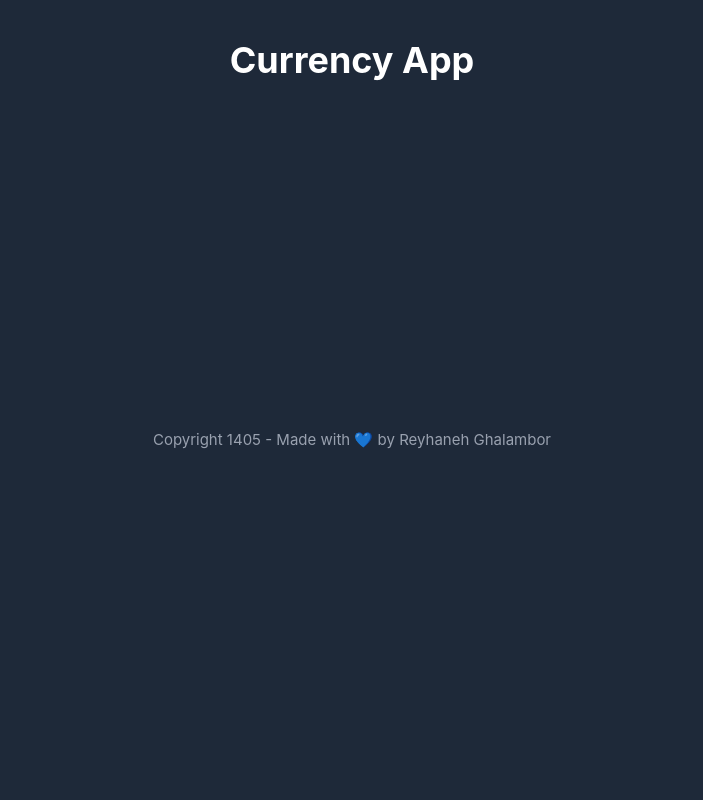
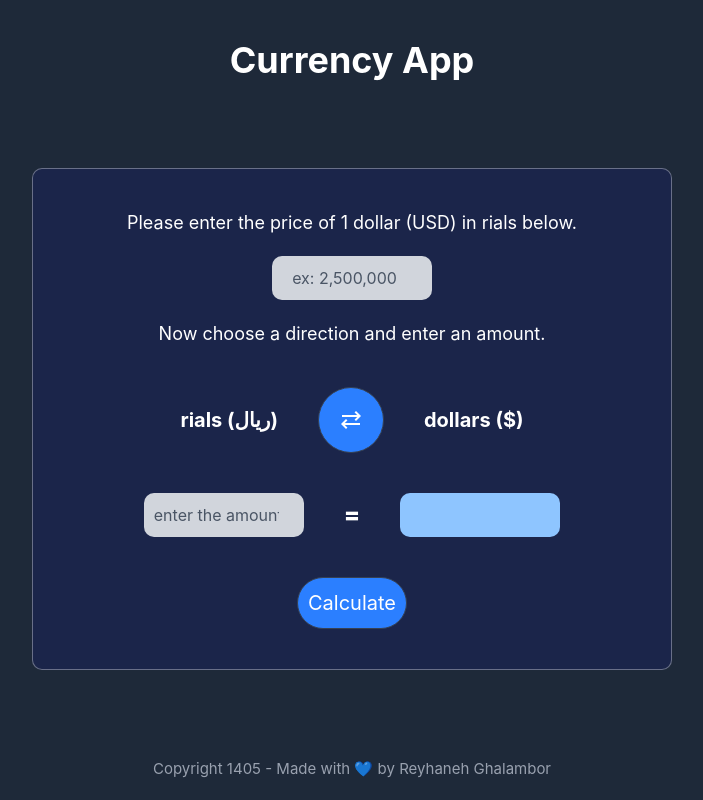
Before and after one commit to reyhanneh-gh/currency-app, a React (Vite) app: page / in a window 1280 px wide. Shown: the whole page, without its empty margins (288-991 px from the left). Built offline with nearby package versions, Linux system fonts and the light colour scheme.

Commit message:
full layout

```diff
--- a/src/App.jsx
+++ b/src/App.jsx
@@ -1,13 +1,13 @@
 import { useState } from 'react'
 import Header from "./components/Header"
-// import Input from "./components/Input"
-// import Output from "./components/Output"
+import Converter from "./components/Converter"
 import Footer from "./components/Footer"
 
 function App() {
   return (
-    <div className="w-full h-dvh flex flex-wrap justify-center bg-gray-800">
+    <div className="w-full min-h-screen flex flex-wrap justify-center content-between bg-gray-800">
       <Header />
+      <Converter />
       <Footer />
     </div>
   )
--- /dev/null
+++ b/src/components/Converter.jsx
@@ -0,0 +1,32 @@
+function Forms() {
+    return (
+        <section className="w-11/12 md:w-3/4 lg:w-1/2 h-fit flex flex-wrap justify-center items-center formBg rounded-[10px] p-10 my-5">
+            <p className="w-full h-fit text-[18px] text-center text-white">
+                Please enter the price of 1 dollar (USD) in rials below.
+            </p>
+            <div className="w-full h-fit flex justify-center my-5">
+                <input type="number" placeholder="ex: 2,500,000" className="w-40 h-fit p-2.5 bg-gray-300 rounded-[10px] text-center text-black placeholder:text-gray-600 placeholder:text-center" />
+            </div>
+            <p className="w-full h-fit text-[18px] text-center text-white mb-5">
+                Now choose a direction and enter an amount.
+            </p>
+
+            <div className="w-full h-fit flex justify-center items-center relative my-5">
+                <p className="text-white font-bold h-fit w-fit text-[20px]">rials (ريال)</p>
+                <span className="changeBtn material-symbols-outlined mx-10 p-5 rounded-full bg-blue-500 text-white text-center text-[20px] border border-gray-700 hover:scale-[.9] hover:bg-blue-400 duration-300 cursor-pointer">sync_alt</span>
+                <p className="text-white font-bold h-fit w-fit text-[20px]">dollars ($)</p>
+            </div>
+            <div className="w-full h-fit flex flex-wrap justify-center items-center relative my-5">
+                <input type="number" placeholder="enter the amount" className="w-40 h-fit p-2.5 bg-gray-300 rounded-[10px] text-center text-black placeholder:text-gray-600 placeholder:text-center" />
+                <span className="w-full my-5 md:my-0 md:w-fit text-2xl text-white font-extrabold mx-10 text-center">=</span>
+                <div className="w-40 h-11 p-2.5 bg-blue-300 rounded-[10px] text-center text-black"></div>
+            </div>
+
+            {/* --------------------calc button------------------- */}
+            <div className="w-full h-fit flex justify-center mt-5">
+                <button className="calcBtn p-2.5 bg-blue-500 rounded-full text-center text-[20px] text-white border border-gray-700 hover:scale-[.9] hover:bg-blue-400 duration-300 cursor-pointer">Calculate</button>
+            </div>
+        </section>
+    )
+}
+export default Forms
--- a/src/components/Footer.jsx
+++ b/src/components/Footer.jsx
@@ -1,6 +1,6 @@
 function Footer(){
     return(
-        <h6 className="w-full h-fit text-center text-[15px] text-gray-400">
+        <h6 className="w-full h-fit text-center text-[15px] text-gray-400 pb-5">
             Copyright 1405 - Made with 💙 by Reyhaneh Ghalambor
         </h6>
     )
--- a/src/components/Input.jsx
+++ b/src/components/Input.jsx
@@ -0,0 +1,17 @@
+function Input() {
+    return (
+        <section className="w-full h-fit
+         border border-white flex flex-wrap justify-center items-center">
+            <h4 className="w-full h-fit mb-5 text-[18px] text-center text-white">
+                Please enter the price of 1 dollar (USD) in rials below.
+            </h4>
+            <div className="w-full h-fit flex justify-center relative">
+                <input type="number" placeholder="ex: 2,500,000" className="w-40 h-fit p-2.5 bg-gray-300 rounded-[10px] text-center text-black placeholder:text-gray-600 placeholder:text-center" />
+            </div>
+            <h4 className="w-full h-fit mb-5 text-[14px] text-center text-white">
+                Now enter .
+            </h4>
+        </section>
+    )
+}
+export default Input
--- a/src/index.css
+++ b/src/index.css
@@ -1 +1,6 @@
 @import "tailwindcss";
+
+.formBg{
+    background-color: rgba(0, 0, 255, 0.085);
+    border: 1px solid rgba(255, 255, 255, 0.341);
+}
```
